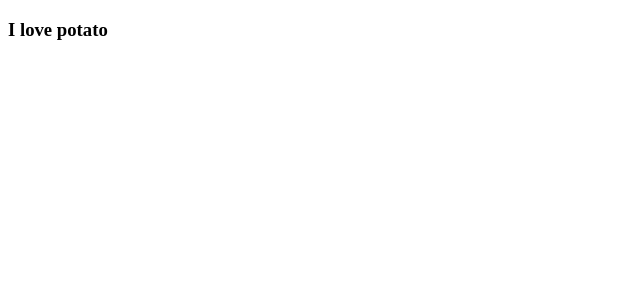
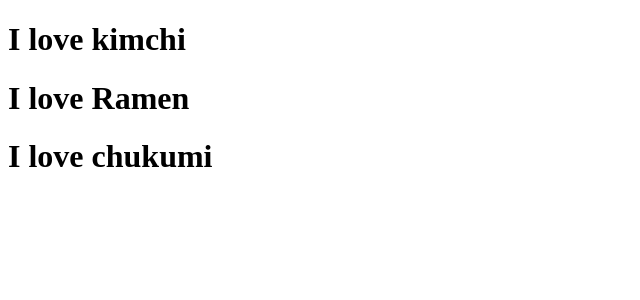
Before and after one commit to InwooLeeme/MovieApp, a React (Create React App) app in the folder movieapp/: page / in a window 1280 px wide. Shown: the top 300 px of the page, without its empty margins (0-640 px from the left). Built offline with nearby package versions, Linux system fonts and the light colour scheme.

Commit message:
Send data
Learned how to send some datas from the parent component to child component.

```diff
--- a/movieapp/src/App.js
+++ b/movieapp/src/App.js
@@ -1,11 +1,16 @@
 import React from "react";
-import Potato from "./Potato";
 
+function Food({ fav }){
+  console.log(fav);
+  return <h1>I love {fav}</h1>
+}
 // Component
 function App() {
   return (
     <div className="App">
-      <Potato />
+      <Food fav="kimchi"/>
+      <Food fav="Ramen" />
+      <Food fav="chukumi"/>
     </div>
 
   );
--- a/movieapp/src/Potato.js
+++ /dev/null
@@ -1,9 +0,0 @@
-import React from "react";
-
-function Potato(){
-    return(
-        <h3>I love potato</h3>
-    )
-}
-
-export default Potato;
```
Also changed, not shown: 1 other file (tests, documents, lock files or other folders).
